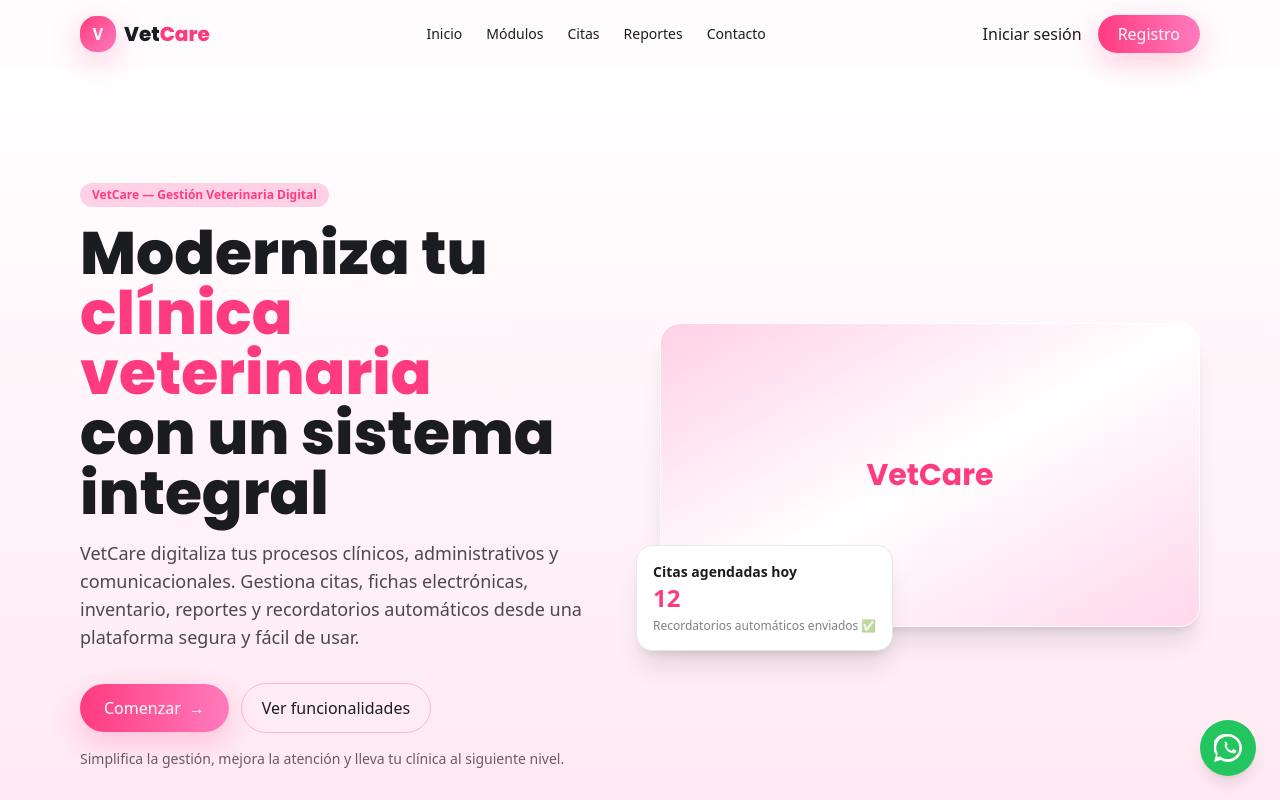
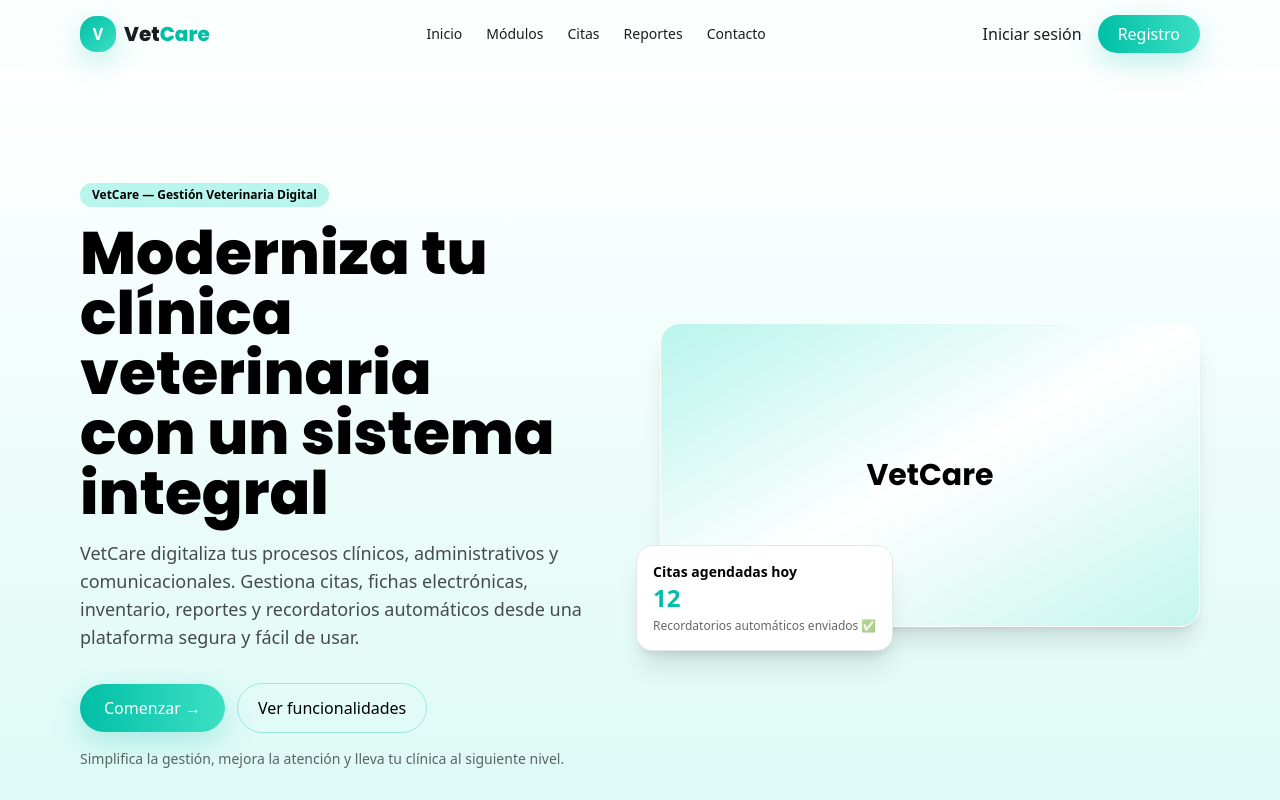
Before and after one commit to MarcoFts/veterinariaprojecttitulo, a React (Vite) app in the folder frontend/: page /#/ in a window 1280 px wide. Shown: the top 800 px of the page. Built offline with nearby package versions, Linux system fonts and the light colour scheme.

Commit message:
Actualización completa del frontend VetCare: rediseño visual, eliminación de componentes innecesarios y mejora de estructura

```diff
--- a/frontend/src/App.jsx
+++ b/frontend/src/App.jsx
@@ -1,7 +1,6 @@
 import { Routes, Route, Navigate } from 'react-router-dom'
 import Navbar from './components/Navbar'
 import Footer from './components/Footer'
-import WhatsAppFloat from './components/WhatsAppFloat'
 
 import Home from './pages/Home'
 import Servicios from './pages/Servicios'
@@ -10,8 +9,8 @@ import Citas from './pages/Citas'
 import Contacto from './pages/Contacto'
 import Registro from './pages/Registro'
 import Login from './pages/Login'
+import Logout from './pages/Logout'
 import { getToken } from './auth'
-import Logout from './pages/Logout'
 
 export default function App() {
   return (
@@ -22,24 +21,28 @@ export default function App() {
           <Route path="/" element={<Home />} />
           <Route path="/servicios" element={<Servicios />} />
           <Route path="/equipo" element={<Equipo />} />
-          <Route path="/citas" element={
-            <Protected><Citas /></Protected>
-              }/>
-          <Route path="*" element={<Navigate to="/" />} />
+          <Route
+            path="/citas"
+            element={
+              <Protected>
+                <Citas />
+              </Protected>
+            }
+          />
           <Route path="/contacto" element={<Contacto />} />
           <Route path="/registro" element={<Registro />} />
           <Route path="/login" element={<Login />} />
           <Route path="/logout" element={<Logout />} />
+          {/* Redirección por defecto */}
+          <Route path="*" element={<Navigate to="/" />} />
         </Routes>
         <Footer />
       </div>
-      <WhatsAppFloat phone="+56912345678" />
     </>
   )
 }
+
+// 🔒 Protección de rutas para usuarios logueados
 function Protected({ children }) {
   return getToken() ? children : <Navigate to="/login" replace />
 }
-
-const isAuth = !!localStorage.getItem('access');
-<Route path="/citas" element={isAuth ? <Citas/> : <Navigate to="/login" replace/>} />
--- a/frontend/src/components/Features.jsx
+++ b/frontend/src/components/Features.jsx
@@ -22,7 +22,7 @@ export default function Features() {
     <section id="funciones" className="py-16 md:py-24 bg-white">
       <div className="max-w-6xl mx-auto px-4">
         <h2 className="font-display text-3xl md:text-4xl font-extrabold text-center">
-          Todo lo que necesitas <span className="text-roseA">para tu clínica veterinaria</span>
+          Todo lo que necesitas para tu clínica veterinaria
         </h2>
         <p className="text-center text-black/70 mt-2">
           VetCare integra todas las herramientas que tu clínica necesita en una sola plataforma digital.
--- a/frontend/src/components/Hero.jsx
+++ b/frontend/src/components/Hero.jsx
@@ -9,12 +9,12 @@ export default function Hero() {
       <div className="max-w-6xl mx-auto px-4 py-20 md:py-28 grid md:grid-cols-2 items-center gap-10">
         {/* Columna izquierda: texto principal */}
         <div>
-          <span className="inline-block px-3 py-1 rounded-full bg-roseC text-roseA font-semibold text-xs mb-4">
+          <span className="inline-block px-3 py-1 rounded-full bg-roseC text-black font-semibold text-xs mb-4">
             VetCare — Gestión Veterinaria Digital
           </span>
 
-          <h1 className="font-display text-4xl md:text-6xl font-extrabold leading-tight">
-            Moderniza tu <span className="text-roseA">clínica veterinaria</span><br />con un sistema integral
+          <h1 className="font-display text-4xl md:text-6xl font-extrabold leading-tight text-black">
+            Moderniza tu clínica veterinaria<br />con un sistema integral
           </h1>
 
           <p className="mt-4 text-lg text-black/70">
@@ -28,13 +28,12 @@ export default function Hero() {
               to="/registro"
               className="inline-flex items-center gap-2 px-6 py-3 rounded-full bg-gradient-to-r from-roseA to-roseB text-white shadow-soft"
             >
-              Comenzar
-              <span aria-hidden>→</span>
+              Comenzar →
             </Link>
 
             <a
-              href="#funciones"
-              className="px-5 py-3 rounded-full border border-roseA/30 hover:border-roseA"
+              href="#funcionalidades"
+              className="px-5 py-3 rounded-full border border-roseA/30 hover:border-roseA text-black"
             >
               Ver funcionalidades
             </a>
@@ -50,20 +49,20 @@ export default function Hero() {
           <div className="aspect-video rounded-[var(--radius)] bg-white shadow-xl border border-white overflow-hidden">
             {/* Imagen o ilustración temporal */}
             <div className="w-full h-full bg-gradient-to-br from-roseC via-white to-roseB/30 grid place-items-center">
-              <span className="font-display text-3xl text-roseA">VetCare</span>
+              <span className="font-display text-3xl text-black">VetCare</span>
             </div>
           </div>
 
           {/* Tarjeta flotante de ejemplo */}
           <div className="absolute -bottom-6 -left-6 hidden md:block">
             <div className="rounded-2xl bg-white p-4 shadow-xl border">
-              <p className="text-sm font-semibold">Citas agendadas hoy</p>
+              <p className="text-sm font-semibold text-black">Citas agendadas hoy</p>
               <p className="text-roseA font-bold text-2xl">12</p>
-              <p className="text-xs text-black/50 mt-1">Recordatorios automáticos enviados ✅</p>
+              <p className="text-xs text-black/60 mt-1">Recordatorios automáticos enviados ✅</p>
             </div>
           </div>
         </div>
       </div>
     </section>
-  )
+  );
 }
--- a/frontend/src/components/Plans.jsx
+++ /dev/null
@@ -1,95 +0,0 @@
-import { useState } from 'react'
-
-const tiers = [
-  {
-    name: 'Starter',
-    mPrice: 0,
-    yPrice: 0,
-    features: [
-      'Agenda básica',
-      'Hasta 1 profesional',
-      'Fichas clínicas ilimitadas',
-      'Soporte por email'
-    ],
-    cta: 'Empezar gratis',
-    highlight: false,
-  },
-  {
-    name: 'Pro',
-    mPrice: 19,
-    yPrice: 190,
-    features: [
-      'Agenda avanzada + recordatorios',
-      'Hasta 5 profesionales',
-      'Inventario + alertas de vencimiento',
-      'Reportes esenciales'
-    ],
-    cta: 'Probar Pro',
-    highlight: true,
-  },
-  {
-    name: 'Business',
-    mPrice: 39,
-    yPrice: 390,
-    features: [
-      'Usuarios ilimitados',
-      'Flujos personalizados',
-      'Reportes avanzados',
-      'Soporte prioritario'
-    ],
-    cta: 'Hablar con ventas',
-    highlight: false,
-  },
-]
-
-export default function Plans() {
-  const [annual, setAnnual] = useState(true)
-
-  return (
-    <section id="planes" className="py-16 md:py-24 bg-white">
-      <div className="max-w-6xl mx-auto px-4">
-        <div className="flex items-center justify-between flex-wrap gap-4">
-          <div>
-            <h2 className="font-display text-3xl md:text-4xl font-extrabold">
-              Planes simples <span className="text-roseA">para crecer</span>
-            </h2>
-            <p className="text-black/70 mt-1">Elige mensual o anual (2 meses gratis al año).</p>
-          </div>
-
-          {/* Toggle */}
-          <div className="inline-flex items-center gap-2 p-1 rounded-full border">
-            <button
-              className={`px-4 py-2 rounded-full ${!annual ? 'bg-roseC text-roseA' : ''}`}
-              onClick={()=>setAnnual(false)}
-            >Mensual</button>
-            <button
-              className={`px-4 py-2 rounded-full ${annual ? 'bg-roseA text-white' : ''}`}
-              onClick={()=>setAnnual(true)}
-            >Anual</button>
-          </div>
-        </div>
-
-        <div className="mt-10 grid md:grid-cols-3 gap-6">
-          {tiers.map((t,i)=>(
-            <div key={i} className={`rounded-2xl border p-6 ${t.highlight ? 'shadow-soft border-roseA/30' : ''}`}>
-              <h3 className="font-semibold text-lg">{t.name}</h3>
-              <div className="mt-3">
-                {annual ? (
-                  <p className="text-3xl font-extrabold"><span className="text-roseA">${t.yPrice}</span> <span className="text-sm text-black/60">/año</span></p>
-                ) : (
-                  <p className="text-3xl font-extrabold"><span className="text-roseA">${t.mPrice}</span> <span className="text-sm text-black/60">/mes</span></p>
-                )}
-              </div>
-              <ul className="mt-4 space-y-2 text-sm text-black/80">
-                {t.features.map((f,idx)=><li key={idx}>• {f}</li>)}
-              </ul>
-              <a href="#" className={`mt-6 inline-block px-5 py-2.5 rounded-full ${t.highlight ? 'bg-gradient-to-r from-roseA to-roseB text-white shadow-soft' : 'border hover:border-roseA/50'}`}>
-                {t.cta}
-              </a>
-            </div>
-          ))}
-        </div>
-      </div>
-    </section>
-  )
-}
--- a/frontend/src/components/WhatsAppFloat.jsx
+++ /dev/null
@@ -1,17 +0,0 @@
-export default function WhatsAppFloat({ phone = '' }) {
-    const url = `https://wa.me/${phone.replace(/[^\d]/g,'') || ''}`
-    return (
-      <a
-        href={url}
-        target="_blank"
-        rel="noreferrer"
-        className="fixed bottom-6 right-6 w-14 h-14 rounded-full bg-green-500 grid place-items-center shadow-lg hover:scale-105 transition-transform"
-        aria-label="WhatsApp"
-        title="Chatea por WhatsApp"
-      >
-        <svg xmlns="http://www.w3.org/2000/svg" className="w-7 h-7 text-white" viewBox="0 0 24 24" fill="currentColor">
-          <path d="M.057 24l1.687-6.163A10.9 10.9 0 0111.85 0C18.4 0 24 5.373 24 11.993 24 18.62 18.4 24 11.85 24a12.3 12.3 0 01-6.104-1.61L.057 24zM6.6 20.2c1.8 1.07 3.1 1.37 5.25 1.37 5.5 0 9.91-4.38 9.91-9.77 0-5.38-4.41-9.76-9.91-9.76-5.5 0-9.91 4.38-9.91 9.76 0 1.66.44 3.23 1.3 4.64l-.83 3.03 3.19-.28zM8.8 7.1c.2-.46.44-.47.64-.47h.55c.18 0 .46-.08.7.35.24.43.83 1.55.9 1.66.07.12.12.27.02.43-.09.16-.14.26-.28.4-.14.14-.3.31-.43.53-.14.22-.3.45-.13.71.17.26.77 1.27 1.65 2.05 1.14 1.02 2.11 1.33 2.38 1.49.27.16.43.14.59-.08.16-.22.68-.79.86-1.06.18-.27.36-.23.6-.14.24.09 1.52.72 1.78.85.26.13.43.2.5.31.06.11.06.64-.15 1.27-.21.63-1.24 1.19-1.71 1.21-.47.02-1.01.17-3.3-.68-2.29-.85-3.76-3.34-3.88-3.5-.12-.16-.92-1.23-.92-2.35s.58-1.65.78-1.87z"/>
-        </svg>
-      </a>
-    )
-  }
--- a/frontend/tailwind.config.js
+++ b/frontend/tailwind.config.js
@@ -8,14 +8,15 @@ export default {
         body: ['Inter', 'ui-sans-serif', 'system-ui'],
       },
       colors: {
-        roseA: '#ff3b7f',
-        roseB: '#ff7bbd',
-        roseC: '#ffd1e6',
-        ink:   '#1B1C1F',
-        sky:   '#5ad7ff',
+        // 🌿 Nueva paleta verde-azulada
+        roseA: '#00bfa6', // Verde azulado principal
+        roseB: '#3de0c4', // Tono medio (para degradados)
+        roseC: '#b8f5ec', // Fondo suave pastel
+        ink:   '#1B1C1F', // Texto principal oscuro
+        sky:   '#5ad7ff', // Puedes dejarlo o adaptarlo luego
       },
       boxShadow: {
-        soft: '0 10px 30px rgba(255,59,127,.25)',
+        soft: '0 10px 30px rgba(0,191,166,.25)', // sombreado adaptado al nuevo color
       },
     },
   },
```
